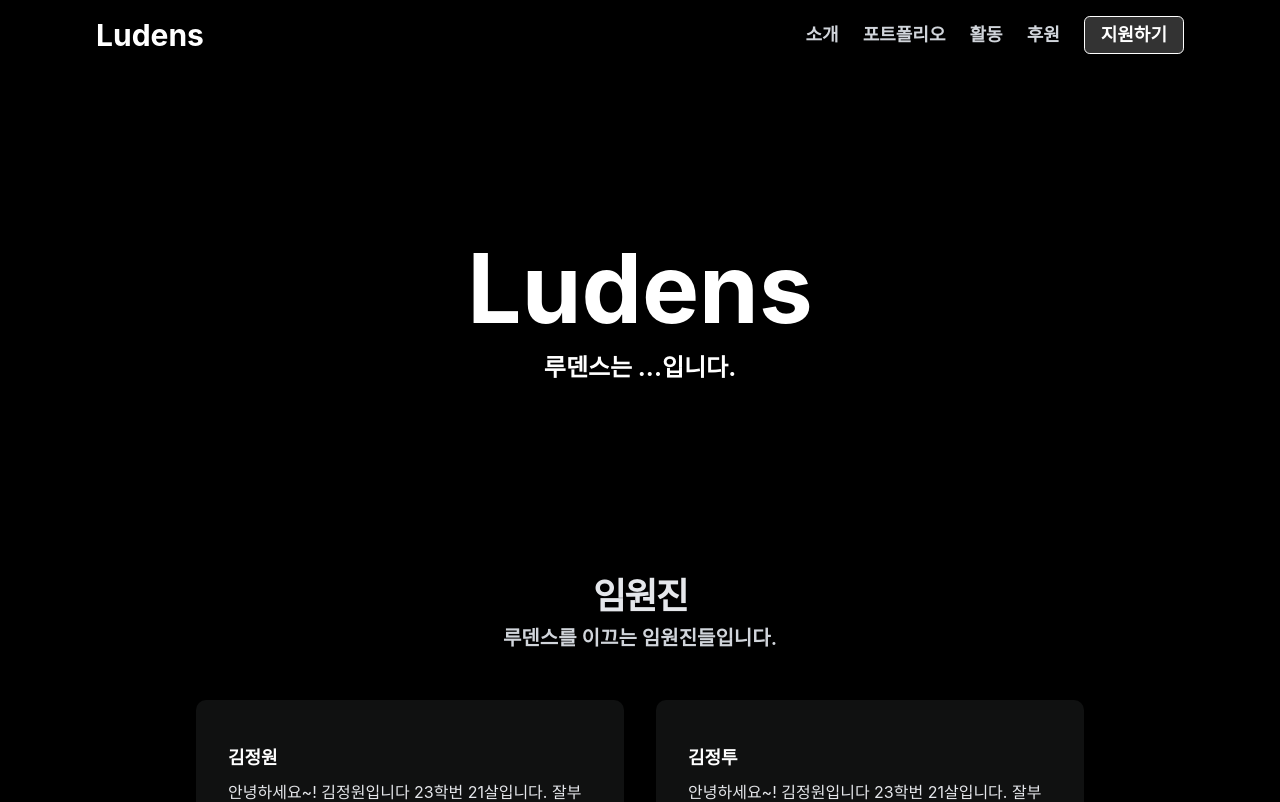
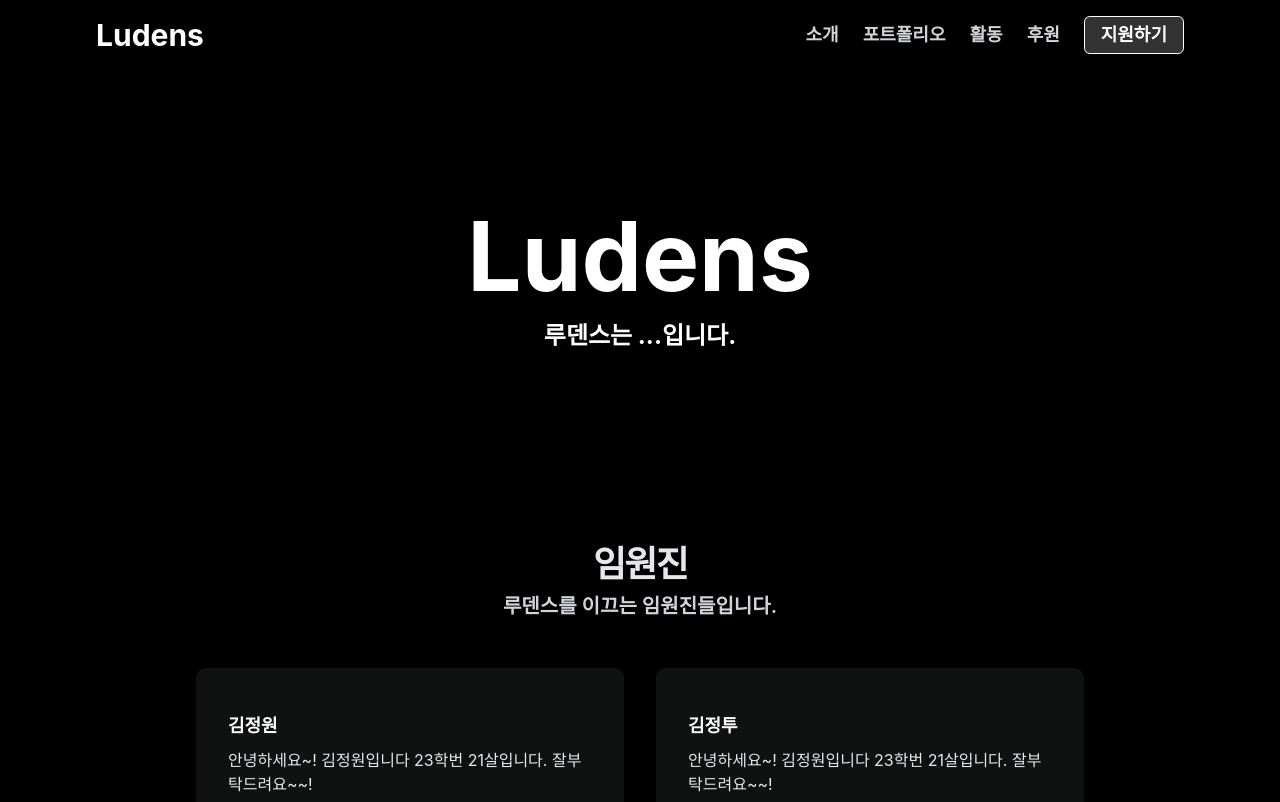
Before and after one commit to CuriHuS/ludens-homepage, a Next.js app: page /about in a window 1280 px wide. Shown: the top 802 px of the page. Built offline with nearby package versions, Linux system fonts and the light colour scheme.

Commit message:
design: change padding

```diff
--- a/src/app/layout.tsx
+++ b/src/app/layout.tsx
@@ -30,7 +30,7 @@
         className={`${geistSans.variable} ${geistMono.variable} antialiased min-h-screen flex flex-col`}
       >
         <Header />
-        <main className="flex-1 w-full max-w-7xl mx-auto px-6 py-8">
+        <main className="flex-1 w-full max-w-7xl px-8 pb-24 mx-auto">
           {children}
         </main>
         <Footer />
```
